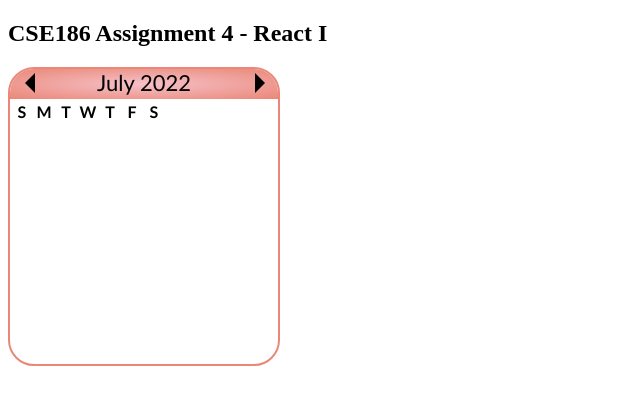
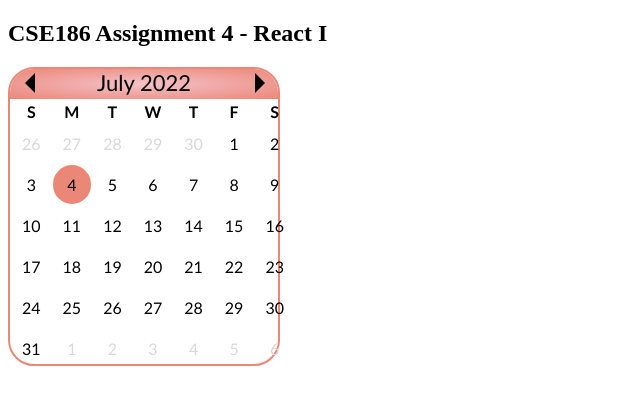
Before and after one commit to KevCrawfish/CSE-186, a React (Create React App) app in the folder Assignment4/: page / in a window 1280 px wide. Shown: the top 404 px of the page, without its empty margins (0-640 px from the left). Built offline with nearby package versions, Linux system fonts and the light colour scheme.

Commit message:
I'm tired

```diff
--- a/Assignment4/src/Picker.jsx
+++ b/Assignment4/src/Picker.jsx
@@ -12,42 +12,97 @@ class Picker extends React.Component {
   constructor(props) {
     super(props);
     this.date = new Date();
-    this.state = {date: this.date};
+    this.pickedDate = new Date();
+    this.numbers = [1, 2, 3, 4, 5, 6, 7, 8, 9, 10, 11, 12, 13, 14, 15,
+      16, 17, 18, 19, 20, 21, 22, 23, 24, 25, 26, 27, 28, 29, 30, 31,
+      32, 33, 34, 35, 36, 37, 38, 39, 40, 41];
+    this.greys = [0, 0, 0, 0, 0, 0, 0, 0, 0, 0, 0, 0, 0, 0, 0,
+      0, 0, 0, 0, 0, 0, 0, 0, 0, 0, 0, 0, 0, 0, 0, 0,
+      0, 0, 0, 0, 0, 0, 0, 0, 0, 0];
+    this.state = {date: this.date, days: this.numbers};
   }
 
   /**
    *
- * @param {date} date current picker set date
- * @param {array} numbers array of picker's date
-  setDates(date) {
-    // const todayDate = new Date();
-    this.setState({month: months[date.getMonth()], year: date.getFullYear()});
+   */
+  componentDidMount() {
+    this.setPicker();
+    for (let i = 0; i <= 6; i++) {
+      this.setClass(i, true);
+    }
+    for (let i = 31; i <= 41; i++) {
+      this.setClass(i, false);
+    }
+  }
+
   /**
-  const firstDay = new Date(date.getFullYear(), date.getMonth(), 1);
-  const lastMonth = new Date(date.getFullYear(), date.getMonth(), 0);
-  const lastDay = new Date(date.getFullYear(), date.getMonth()+1, 0);
+   *
+   * @param {int} index index of table
+   * @param {string} tag current id of table
+   * @return {string} id to be returned
+   */
+  setTag = (index, tag) => {
+    if (this.numbers[index] === this.pickedDate.getDate() &&
+    this.pickedDate.getMonth() === this.date.getMonth() &&
+    this.pickedDate.getFullYear() === this.date.getFullYear() &&
+    this.greys[index] === 0) {
+      return 'today';
+    } else {
+      return tag;
+    }
+  };
+
+  /**
+   * @param {int} index index of table
+   * @param {bool} before date is before or after month
+   * @return {string} grey className
+   */
+  setClass = (index, before) => {
+    if ((before && this.numbers[index] >= 20) ||
+      (!before && this.numbers[index] <= 20)) {
+      this.greys[index] = 1;
+      return 'grey';
+    }
+    this.greys[index] = 0;
+  };
+
+  /**
+  *
+  */
+  setPicker = () => {
+    const firstDay = new Date(this.date.getFullYear(), this.date.getMonth(), 1);
+    const lastMonth = new Date(
+      this.date.getFullYear(), this.date.getMonth(), 0);
+    const lastDay = new Date(
+      this.date.getFullYear(), this.date.getMonth()+1, 0);
     let j = lastMonth.getDate();
     let i = 0;
     for (i = firstDay.getDay() - 1; i >= 0; i--) {
-    numbers[i] = j--;
+      this.numbers[i] = j--;
     }
     j = 1;
-  for (i = firstDay.getDay(); i < lastDay.getDate() + firstDay.getDay(); i++) {
-    numbers[i] = j++;
+    for (i = firstDay.getDay();
+      i < lastDay.getDate() + firstDay.getDay(); i++) {
+      this.numbers[i] = j++;
     }
     j = 1;
     for (i; i <= 41; i++) {
-    numbers[i] = j++;
+      this.numbers[i] = j++;
     }
-  }
+    this.setState({days: this.numbers});
+  };
+
+  /**
+   *
+   * @param {int} offset month to be incremented to
    */
-
   changeMonth = (offset) => {
     if (offset === 0) {
       this.date = new Date();
     }
     this.date.setMonth(this.date.getMonth() + offset);
     this.setState({date: this.date});
+    this.setPicker();
   };
 
   /**
@@ -80,58 +135,94 @@ class Picker extends React.Component {
             </thead>
             <tbody>
               <tr>
-                <td id="d0"></td>
-                <td id="d1"></td>
-                <td id="d2"></td>
-                <td id="d3"></td>
-                <td id="d4"></td>
-                <td id="d5"></td>
-                <td id="d6"></td>
+                <td id={this.setTag(0, 'd0')}
+                  className={this.setClass(0, true)}>
+                  {this.state.days[0]}</td>
+                <td id={this.setTag(1, 'd1')}
+                  className={this.setClass(1, true)}>
+                  {this.state.days[1]}</td>
+                <td id={this.setTag(2, 'd2')}
+                  className={this.setClass(2, true)}>
+                  {this.state.days[2]}</td>
+                <td id={this.setTag(3, 'd3')}
+                  className={this.setClass(3, true)}>
+                  {this.state.days[3]}</td>
+                <td id={this.setTag(4, 'd4')}
+                  className={this.setClass(4, true)}>
+                  {this.state.days[4]}</td>
+                <td id={this.setTag(5, 'd5')}
+                  className={this.setClass(5, true)}>
+                  {this.state.days[5]}</td>
+                <td id={this.setTag(6, 'd6')}
+                  className={this.setClass(6, true)}>
+                  {this.state.days[6]}</td>
               </tr>
               <tr>
-                <td id="d7"></td>
-                <td id="d8"></td>
-                <td id="d9"></td>
-                <td id="d10"></td>
-                <td id="d11"></td>
-                <td id="d12"></td>
-                <td id="d13"></td>
+                <td id={this.setTag(7, 'd7')}>{this.state.days[7]}</td>
+                <td id={this.setTag(8, 'd8')}>{this.state.days[8]}</td>
+                <td id={this.setTag(9, 'd9')}>{this.state.days[9]}</td>
+                <td id={this.setTag(10, 'd10')}>{this.state.days[10]}</td>
+                <td id={this.setTag(11, 'd11')}>{this.state.days[11]}</td>
+                <td id={this.setTag(12, 'd12')}>{this.state.days[12]}</td>
+                <td id={this.setTag(13, 'd13')}>{this.state.days[13]}</td>
               </tr>
               <tr>
-                <td id="d14"></td>
-                <td id="d15"></td>
-                <td id="d16"></td>
-                <td id="d17"></td>
-                <td id="d18"></td>
-                <td id="d19"></td>
-                <td id="d20"></td>
+                <td id={this.setTag(14, 'd14')}>{this.state.days[14]}</td>
+                <td id={this.setTag(15, 'd15')}>{this.state.days[15]}</td>
+                <td id={this.setTag(16, 'd16')}>{this.state.days[16]}</td>
+                <td id={this.setTag(17, 'd17')}>{this.state.days[17]}</td>
+                <td id={this.setTag(18, 'd18')}>{this.state.days[18]}</td>
+                <td id={this.setTag(19, 'd19')}>{this.state.days[19]}</td>
+                <td id={this.setTag(20, 'd20')}>{this.state.days[20]}</td>
               </tr>
               <tr>
-                <td id="d21"></td>
-                <td id="d22"></td>
-                <td id="d23"></td>
-                <td id="d24"></td>
-                <td id="d25"></td>
-                <td id="d26"></td>
-                <td id="d27"></td>
+                <td id={this.setTag(21, 'd21')}>{this.state.days[21]}</td>
+                <td id={this.setTag(22, 'd22')}>{this.state.days[22]}</td>
+                <td id={this.setTag(23, 'd23')}>{this.state.days[23]}</td>
+                <td id={this.setTag(24, 'd24')}>{this.state.days[24]}</td>
+                <td id={this.setTag(25, 'd25')}>{this.state.days[25]}</td>
+                <td id={this.setTag(26, 'd26')}>{this.state.days[26]}</td>
+                <td id={this.setTag(27, 'd27')}>{this.state.days[27]}</td>
               </tr>
               <tr>
-                <td id="d28"></td>
-                <td id="d29"></td>
-                <td id="d30"></td>
-                <td id="d31"></td>
-                <td id="d32"></td>
-                <td id="d33"></td>
-                <td id="d34"></td>
+                <td id={this.setTag(28, 'd28')}>{this.state.days[28]}</td>
+                <td id={this.setTag(29, 'd29')}>{this.state.days[29]}</td>
+                <td id={this.setTag(30, 'd30')}>{this.state.days[30]}</td>
+                <td id={this.setTag(31, 'd31')}
+                  className={this.setClass(31, false)}>
+                  {this.state.days[31]}</td>
+                <td id={this.setTag(32, 'd32')}
+                  className={this.setClass(32, false)}>
+                  {this.state.days[32]}</td>
+                <td id={this.setTag(33, 'd33')}
+                  className={this.setClass(33, false)}>
+                  {this.state.days[33]}</td>
+                <td id={this.setTag(34, 'd34')}
+                  className={this.setClass(34, false)}>
+                  {this.state.days[34]}</td>
               </tr>
               <tr>
-                <td id="d35"></td>
-                <td id="d36"></td>
-                <td id="d37"></td>
-                <td id="d38"></td>
-                <td id="d39"></td>
-                <td id="d40"></td>
-                <td id="d41"></td>
+                <td id={this.setTag(35, 'd35')}
+                  className={this.setClass(35, false)}>
+                  {this.state.days[35]}</td>
+                <td id={this.setTag(36, 'd36')}
+                  className={this.setClass(36, false)}>
+                  {this.state.days[36]}</td>
+                <td id={this.setTag(37, 'd37')}
+                  className={this.setClass(37, false)}>
+                  {this.state.days[37]}</td>
+                <td id={this.setTag(38, 'd38')}
+                  className={this.setClass(38, false)}>
+                  {this.state.days[38]}</td>
+                <td id={this.setTag(39, 'd39')}
+                  className={this.setClass(39, false)}>
+                  {this.state.days[39]}</td>
+                <td id={this.setTag(40, 'd40')}
+                  className={this.setClass(40, false)}>
+                  {this.state.days[40]}</td>
+                <td id={this.setTag(41, 'd41')}
+                  className={this.setClass(41, false)}>
+                  {this.state.days[41]}</td>
               </tr>
             </tbody>
           </table>
```
Lines whose indentation alone changed are shown as unchanged.
